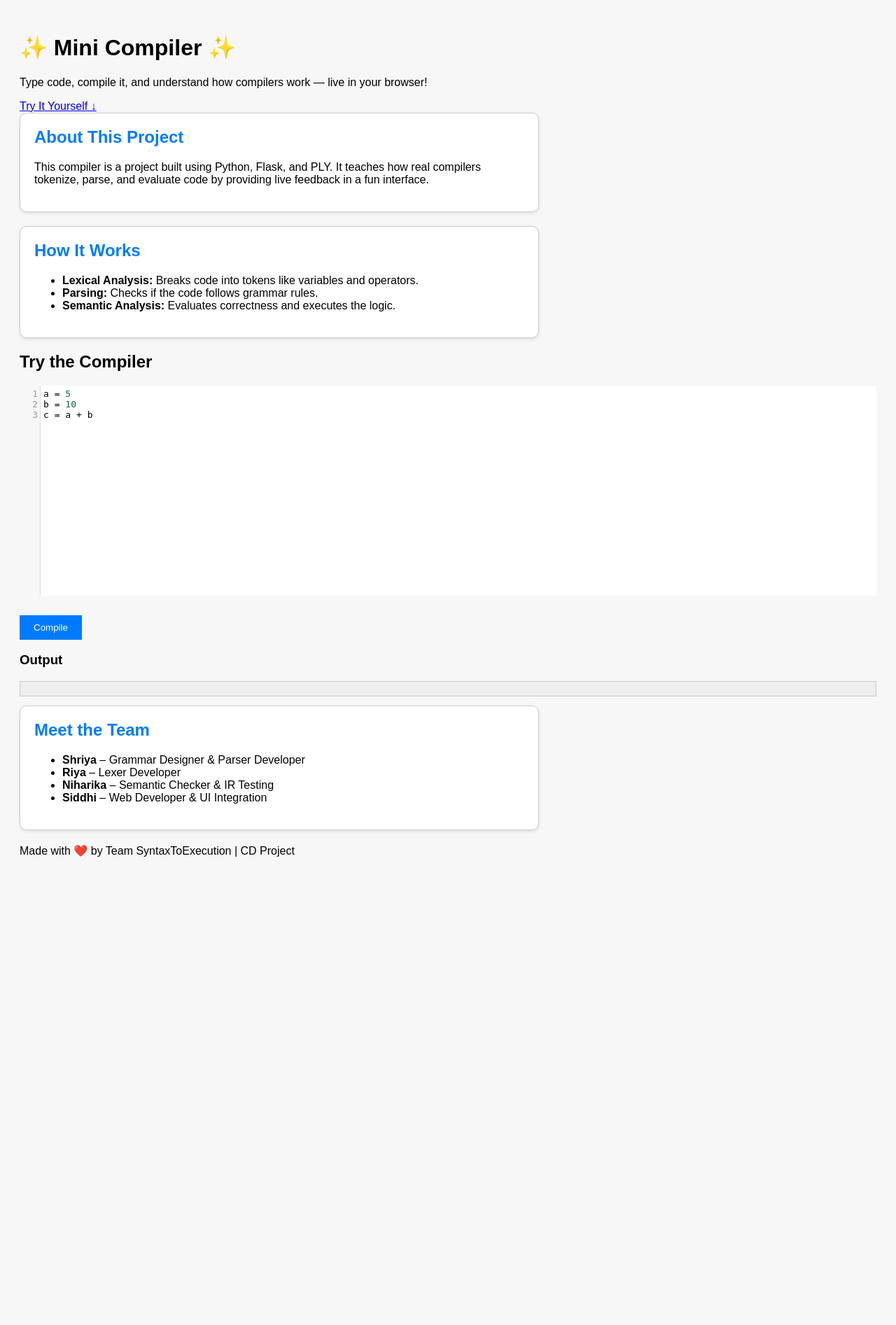
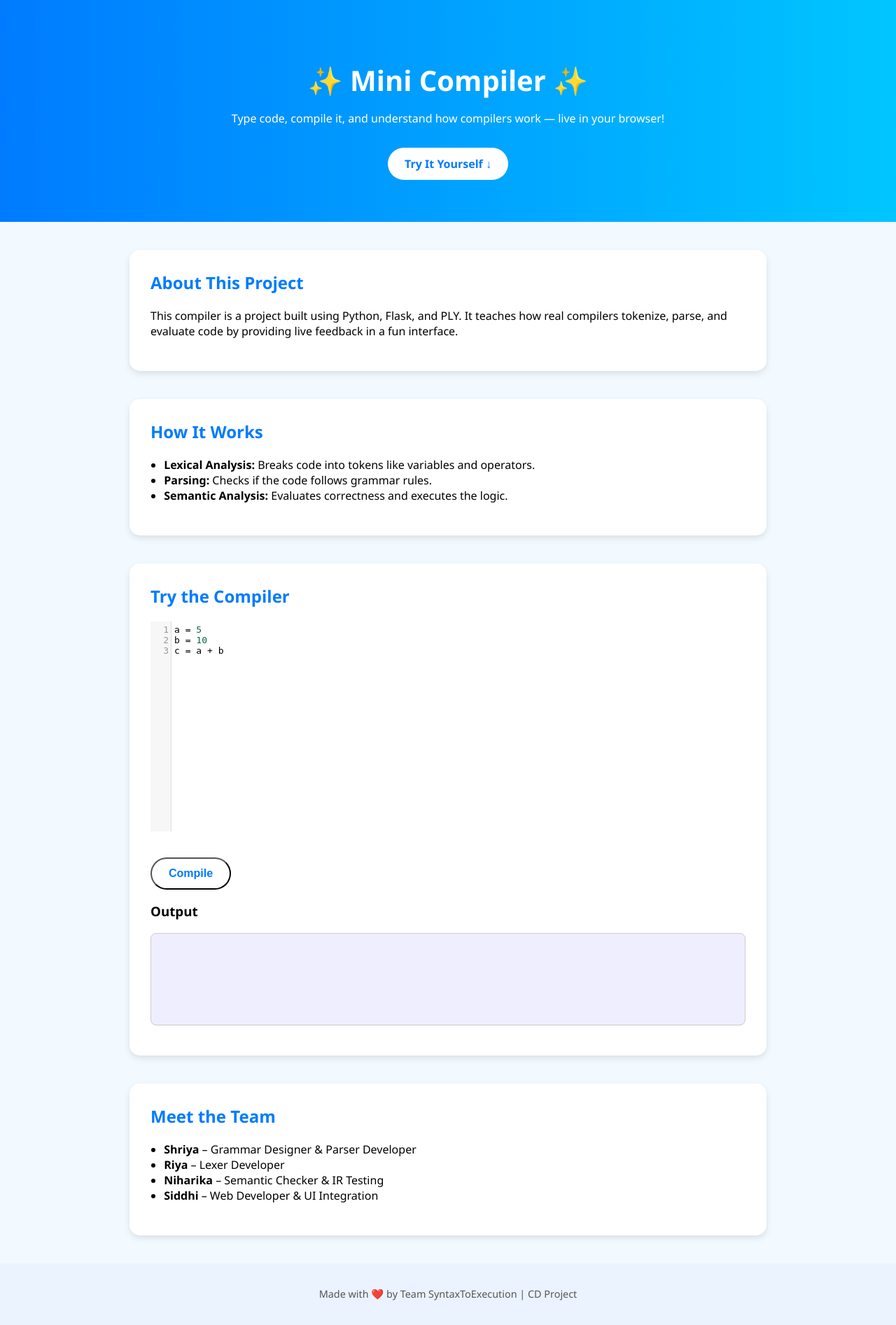
Before and after one commit to shriya-code-sketch/mini_compiler, a Flask app: page / in a window 1280 px wide. Shown: the whole page at 70% size. Before the commit the page ends 1224 px from the top, so only its background shows below. Run offline with Flask 3, Linux system fonts and the light colour scheme.

Commit message:
Update style.css

```diff
--- a/static/style.css
+++ b/static/style.css
@@ -1,47 +1,75 @@
 body {
-    font-family: Arial;
-    background: #f7f7f7;
-    padding: 20px;
+    font-family: 'Segoe UI', sans-serif;
+    background: #f2f9ff;
+    margin: 0;
+    padding: 0;
+    scroll-behavior: smooth;
   }
-textarea {
-    font-family: monospace;
-    background: #fff;
-    border: 1px solid #ccc;
-    padding: 10px;
+
+  .hero {
+    background: linear-gradient(to right, #007BFF, #00c6ff);
+    color: white;
+    text-align: center;
+    padding: 60px 20px;
   }
-button {
-    padding: 10px 20px;
-    margin-top: 10px;
-    background: #007BFF;
-    color: white;
-    border: none;
+
+  .hero h1 {
+    font-size: 2.5em;
+    margin-bottom: 10px;
   }
-pre {
-    background: #eee;
-    padding: 10px;
-    border: 1px solid #ccc;
+
+  .btn {
+    background: white;
+    color: #007BFF;
+    padding: 12px 24px;
+    border-radius: 30px;
+    text-decoration: none;
+    font-weight: bold;
+    font-size: 1em;
+    transition: background 0.3s;
+    display: inline-block;
+    margin-top: 15px;
   }
-  .info-card {
-    background: #ffffff;
-    border: 1px solid #ccc;
-    padding: 20px;
-    margin-bottom: 20px;
-    border-radius: 10px;
-    box-shadow: 0 2px 5px rgba(0,0,0,0.1);
-    max-width: 700px;
+
+  .btn:hover {
+    background: #e0e0e0;
   }
-.info-card h2 {
+
+  .info-card, .editor-card {
+    max-width: 850px;
+    background: white;
+    margin: 40px auto;
+    padding: 30px;
+    border-radius: 15px;
+    box-shadow: 0 4px 10px rgba(0,0,0,0.1);
+  }
+
+  .info-card h2, .editor-card h2 {
     margin-top: 0;
     color: #007BFF;
   }
-.welcome-banner {
-    background-color: #e0f7fa;
+
+  .info-card ul {
+    padding-left: 1.2rem;
+  }
+
+  .output-box {
+    background: #eef;
+    padding: 15px;
+    min-height: 100px;
+    white-space: pre-wrap;
+    border: 1px solid #ccc;
+    border-radius: 8px;
+    margin-top: 10px;
+    font-family: monospace;
+    color: #333;
+  }
+
+  footer.footer {
+    text-align: center;
     padding: 20px;
-    border-radius: 12px;
-    text-align: center;
-    margin-bottom: 20px;
-    box-shadow: 0 2px 8px rgba(0,0,0,0.1);
+    font-size: 0.9em;
+    background: #eaf3ff;
+    margin-top: 40px;
+    color: #555;
   }
-.welcome-banner h1 {
-    color: #0077cc;
-}
```
Lines whose indentation alone changed are shown as unchanged.
